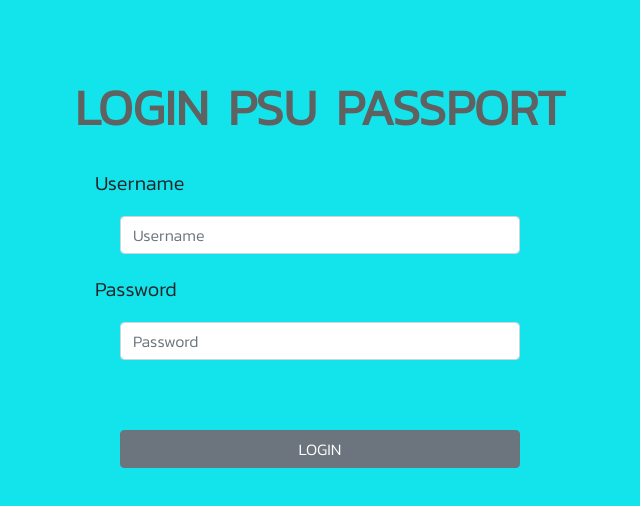
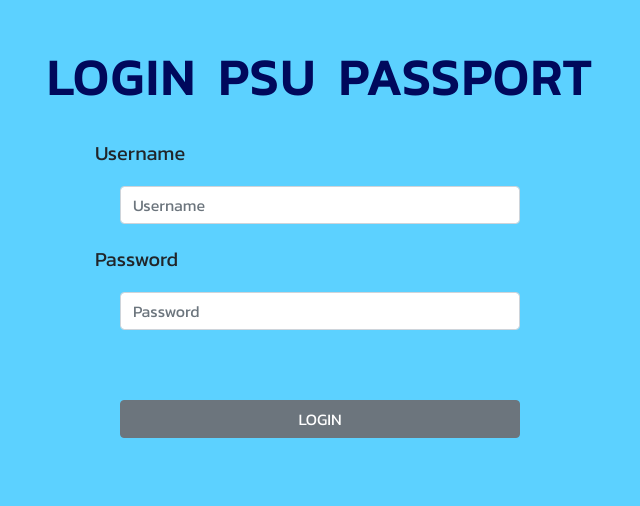
Before and after one commit to Gampanart111440/Fish_Frontend, a React (Create React App) app: page / in a window 1280 px wide. Shown: the part 102-608 px from the top of the page, without its empty margins (320-960 px from the left). Built offline with nearby package versions, Linux system fonts and the light colour scheme.

Commit message:
add alert login failed

```diff
--- a/src/App.css
+++ b/src/App.css
@@ -5,7 +5,7 @@
 }
 @font-face {
   font-family: kanitLight;
-  src: url(./fonts/Kanit-Light.ttf);
+  src: url(./fonts/Kanit-Regular.ttf);
 }
 * {
   -webkit-box-sizing: border-box;
--- a/src/Component/Login/Login.js
+++ b/src/Component/Login/Login.js
@@ -17,12 +17,13 @@
     password: ""
   })
 
+  const [message, setMessage] = useState('')
+
   useEffect(() => {
     if (psuPass.id) {
       history.push('/datafish')
       let datauser = psuPass.id + " : " + psuPass.name + " " + psuPass.surname
       localStorage.setItem('datauser', datauser)
-      alert('This is a success login');
     }
     if (localStorage.getItem('datauser') !== null) {
       history.push('/datafish')
@@ -33,7 +34,16 @@
   }, [psuPass])
 
   const sendData = () => {
-    ListAction.psuLogin(userdata)
+    if (userdata.username && userdata.password) {
+      ListAction.psuLogin(userdata)
+    } if (!psuPass.id) {
+      setTimeout(() => {
+        setMessage("Incorrect user ID or password")
+      }, 3500)
+    }
+    else {
+      setMessage("Incorrect user ID or password")
+    }
   }
 
   return (
@@ -54,11 +64,11 @@
                   <Label className="textLabel">Password</Label>
                 </div>
                 <Input className="ip1" type="password" name="password" onChange={(e) => setUser({ ...userdata, password: e.target.value })} placeholder="Password" />
+                <p className="message">{message}</p>
                 <Button className="bt1" style={{ width: "100%", marginTop: "50px" }}
                   onClick={() => {
                     sendData()
                   }}>LOGIN</Button>
-
               </FormGroup>
             </Col>
           </Row>
--- a/src/Component/Login/login.css
+++ b/src/Component/Login/login.css
@@ -1,14 +1,14 @@
 .pageLogin {
-  background-color: rgb(19, 228, 235);
+  background-color: rgb(92, 209, 255);
   min-height: 100vh;
-  padding-top: 180px;
-  padding-bottom: 200px;
 }
 .textHead {
-  color: rgb(96, 97, 97);
+  color: rgb(0, 9, 92);
+  letter-spacing: 3px;
   font-size: 50px;
   font-weight: bolder;
   text-align: center;
+  margin-top: 150px;
   margin-bottom: 30px;
 }
 .ip1 {
@@ -26,3 +26,8 @@
   text-align: start;
   margin-left: 330px;
 }
+.message {
+  color: red;
+  font-size: 15px;
+  margin: 0px;
+}
```
